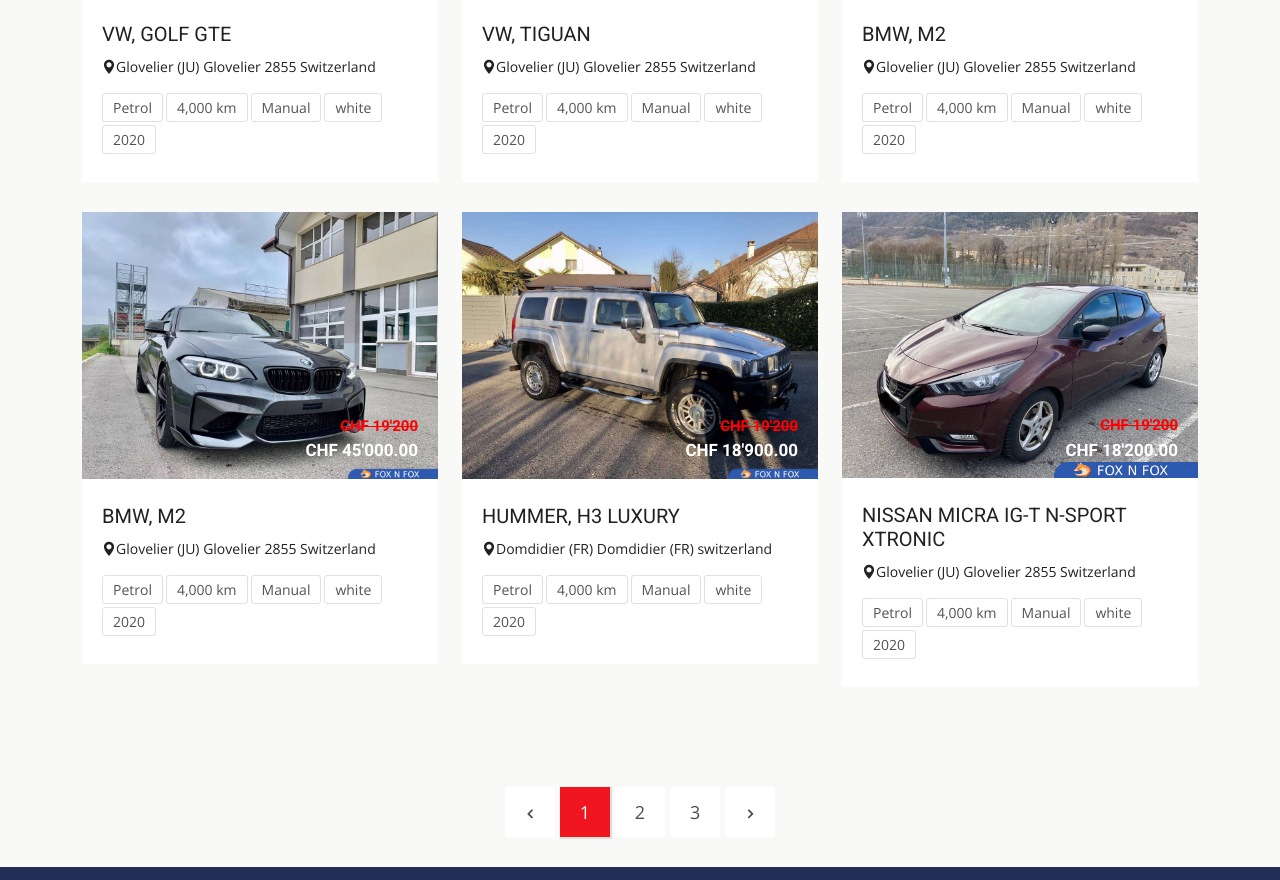
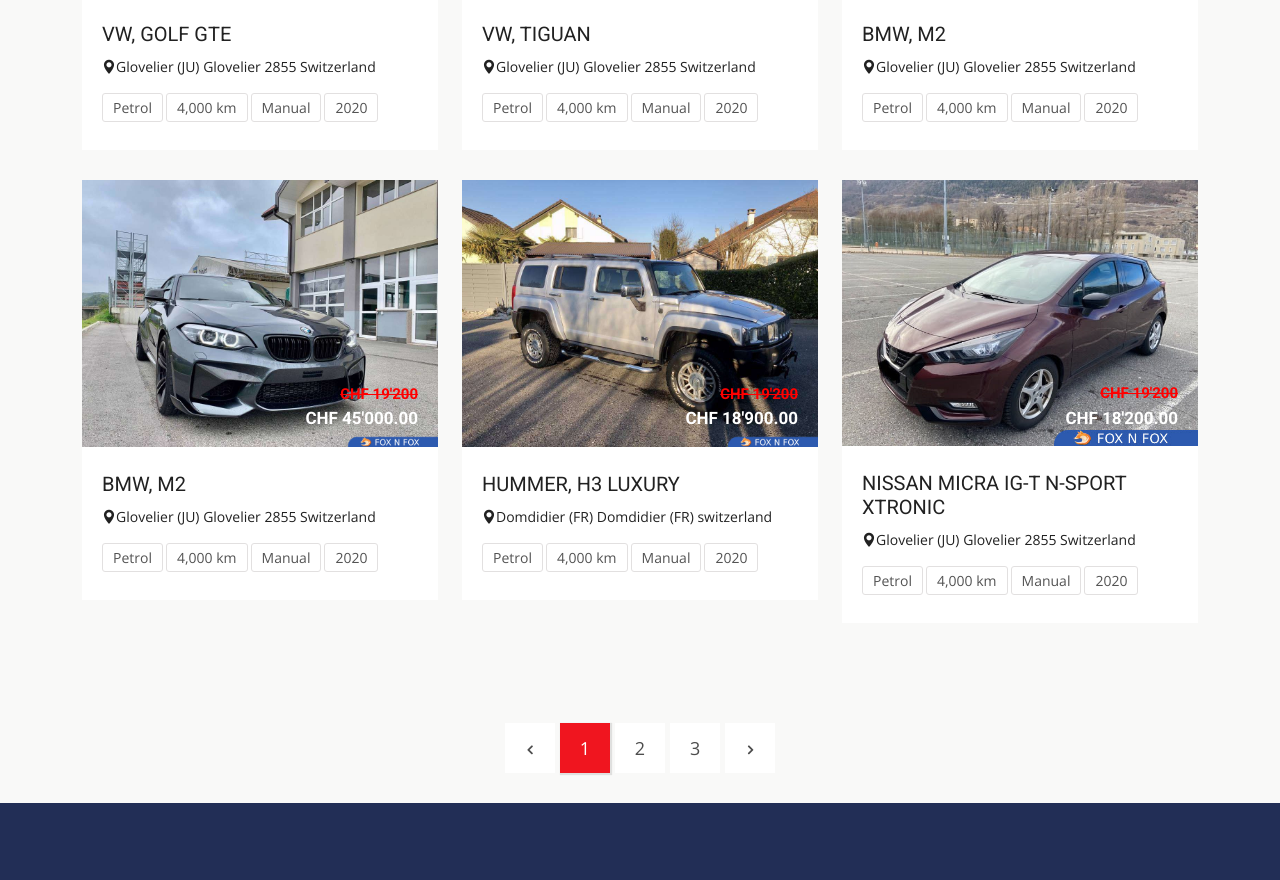
Before and after one commit to Klodovsky/foxpass-html, a plain HTML site: page index.html in a window 1280 px wide. Shown: the part 1301-2181 px from the top of the page. Drawn offline with nearby package versions, Linux system fonts and the light colour scheme; some packages are replaced by stand-ins of ours; a script that the page names is missing.

Commit message:
remove color label

```diff
--- a/index.html
+++ b/index.html
@@ -470,8 +470,6 @@
                             <li>Petrol</li>
                             <li>4,000 km</li>
                             <li>Manual</li>
-
-                            <li>white</li>
                             <li>2020</li>
                         </ul>
                     </div>
@@ -506,8 +504,6 @@
                             <li>Petrol</li>
                             <li>4,000 km</li>
                             <li>Manual</li>
-
-                            <li>white</li>
                             <li>2020</li>
                         </ul>
                     </div>
@@ -542,8 +538,6 @@
                             <li>Petrol</li>
                             <li>4,000 km</li>
                             <li>Manual</li>
-
-                            <li>white</li>
                             <li>2020</li>
                         </ul>
                     </div>
@@ -578,8 +572,6 @@
                             <li>Petrol</li>
                             <li>4,000 km</li>
                             <li>Manual</li>
-
-                            <li>white</li>
                             <li>2020</li>
                         </ul>
                     </div>
@@ -615,8 +607,6 @@
                             <li>Petrol</li>
                             <li>4,000 km</li>
                             <li>Manual</li>
-
-                            <li>white</li>
                             <li>2020</li>
                         </ul>
                     </div>
@@ -651,7 +641,6 @@
                             <li>Petrol</li>
                             <li>4,000 km</li>
                             <li>Manual</li>
-                            <li>white</li>
                             <li>2020</li>
                         </ul>
                     </div>
```
